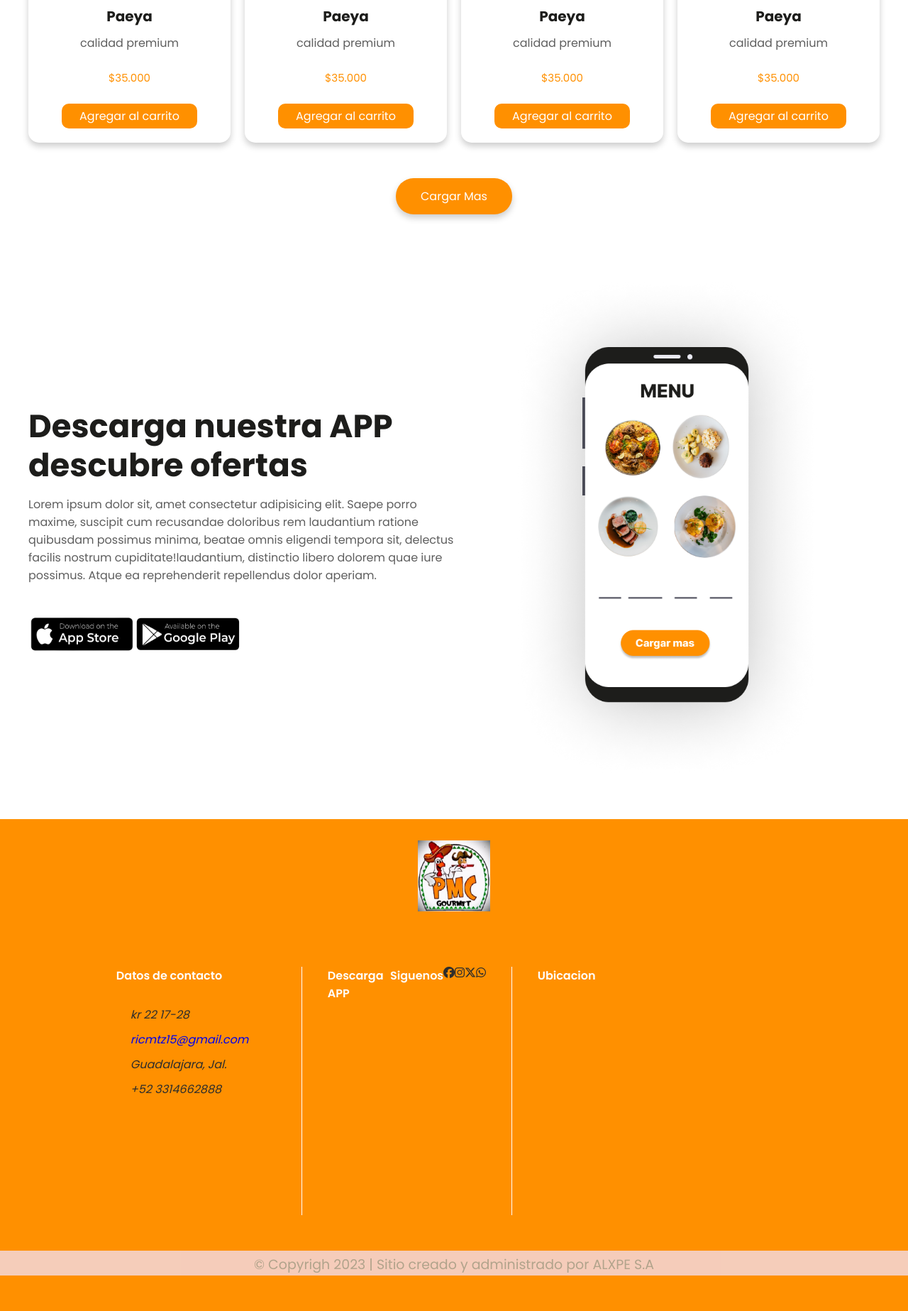
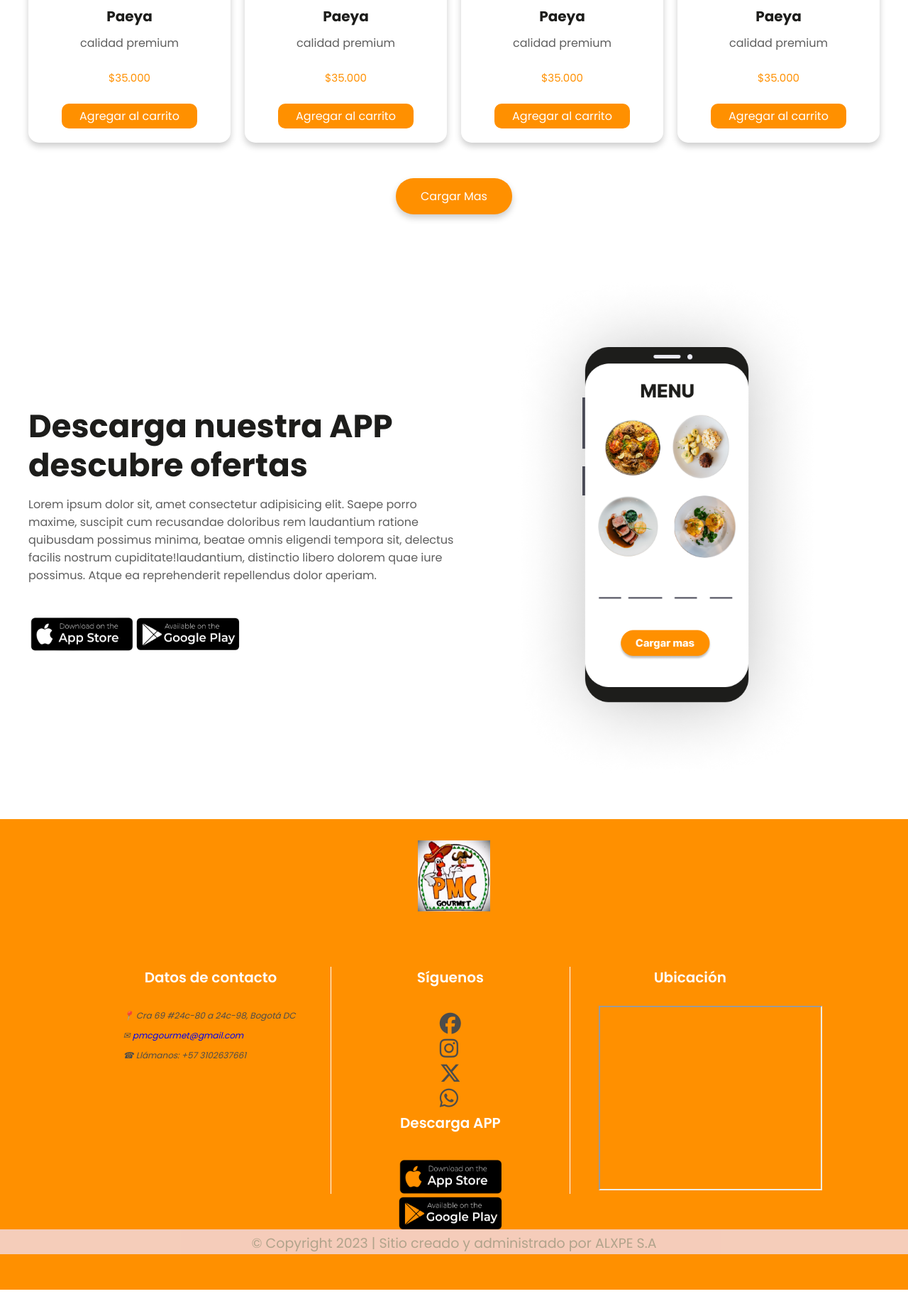
Before and after one commit to Alexhellhammer/frontend-pmc_proyect, a PHP site: page / in a window 1280 px wide. Shown: the part 1817-3664 px from the top of the page at 71% size. After the commit the page ends 3634 px from the top, so only its background shows below. Run offline with PHP 8.4, Linux system fonts and the light colour scheme; some libraries are stand-ins or nearby versions; grey boxes are pictures that could not be loaded.

Commit message:
arreglos hoover mapa e iconos

```diff
--- a/index.html
+++ b/index.html
@@ -209,9 +209,10 @@
                 Lorem ipsum dolor sit, amet consectetur adipisicing elit. Saepe porro maxime, suscipit cum recusandae doloribus rem laudantium ratione quibusdam possimus minima, beatae omnis eligendi tempora sit, delectus facilis nostrum cupiditate!laudantium, distinctio libero dolorem quae iure possimus. Atque ea reprehenderit repellendus dolor aperiam.
             </p>
             <div class="descarga">
-                <img src="img\store1.png" alt="">
-                <img src="img\store2.png" alt="">
+                <img class="app-link" src="img\store1.png" alt="">
+                <img class="app-link" src="img\store2.png" alt="">
             </div>
+
         </div>
         <div class="app-img">
             <img src="img\app.png" alt="">
@@ -219,9 +220,11 @@
     </section>
 
              <!-- footer -->
-    <footer class="footer" id="Contacto">
+     <footer class="footer" id="Contacto">
         <div class="logo-f">
+            <a href="#">
             <img src="img\IMG-20230611-WA0004.jpg" alt="">
+            </a>
         </div>
         <div class="contain-main-footer">
             <div class="contact">
@@ -229,40 +232,41 @@
                 <address>
                     <ul>
                         <li>
-                            <i>kr 22 17-28</i>
+                            📍 Cra 69 #24c-80 a 24c-98, Bogotá DC
                         </li>
                         <li>
-                            <i><a href="mailto:ricmtz15@gmail.com">ricmtz15@gmail.com</a></i>
+                            &#9993;  <a href="mailto:pmcgourmet@gmail.com">pmcgourmet@gmail.com</a>
                         </li>
                         <li>
-                            <i>Guadalajara, Jal.</i>
-                        </li>
-                        <li>
-                            <i>+52 3314662888</i>
+                            ☎ Llámanos: +57 3102637661
                         </li>
                     </ul>
                 </address>
             </div>
             <div class="descarga">
+                <div class="siguenos">
+                    <h4>Síguenos</h4>
+                    <div>
+                    <i class="fa-brands fa-facebook"></i>
+                    <i class="fa-brands fa-instagram"></i>
+                    <i class="fa-brands fa-x-twitter"></i>
+                    <i class="fa-brands fa-whatsapp"></i>
+                    </div>
+                </div>
                 <h4>Descarga APP</h4>
-                <h4>Siguenos</h4>
-                <i class="fa-brands fa-facebook"></i>
-                <i class="fa-brands fa-instagram"></i>
-                <i class="fa-brands fa-x-twitter"></i>
-                <i class="fa-brands fa-whatsapp"></i>
-                <!-- <img src="img\store1.png" alt="">
-                <img src="img\store2.png" alt=""> -->
-
+                <img src="img\store1.png" alt="">
+                <img src="img\store2.png" alt="">
             </div>
             <div class="location">
-                <h4>Ubicacion</h4>
+                <h4>Ubicación</h4>
+                <iframe src="https://www.google.com/maps/embed?pb=!1m18!1m12!1m3!1d3976.64892608572!2d-74.11132122675191!3d656541742042391!2m3!1f0!2f0!3f0!3m2!1i1024!2i768!4f11!3m3!1m2!1s0x8e3f9b908b6dc693%3A0x5f75527d28d8abd2!2sCra%2069%20%2324c-80%20a%2024c-98%2C%20Bogot%C3%A1!5e0!3m2!1ses-419!2sco!4v16989615576!5m2!1ses-419!2sco"  allowfullscreen="" loading="lazy" referrerpolicy="no-referrer-when-downgrade"></iframe>
             </div>
-
         </div>
         <div class="copy-right">
-            <span>© Copyrigh 2023 | Sitio creado y administrado por  ALXPE S.A</span>
+            <span>© Copyright 2023 | Sitio creado y administrado por ALXPE S.A</span>
         </div>
     </footer>
+
 
     <script src="script.js"></script>
 </body>
--- a/style.css
+++ b/style.css
@@ -353,6 +353,12 @@ p{
     width: 450px;
 }
 
+.app-link:hover {
+    cursor: pointer;
+    filter: brightness(1.9);
+}
+
+
  /* footer */
 
 .footer {
@@ -368,48 +374,115 @@ p{
     margin-top: 15px;
     text-align: center;
 }
- .footer .logo-f img{
+
+.footer .logo-f img {
     margin-top: 30px;
-    width:auto;
+    width: auto;
     height: 100px;
     text-align: center;
 }
- .footer .contain-main-footer{
+
+.footer .contain-main-footer {
     width: 80%;
     margin-left: 10%;
     margin-top: 8px;
     display: inline-flex;
     height: auto;
 }
- .footer .contain-main-footer .descarga img{
-    margin-top: 50px;
-    width: 100%;
-    height: 50px;
 
- }
- .footer .contain-main-footer .contact,
- .footer .contain-main-footer .descarga,
- .footer .contain-main-footer .location
- {
-    width: 29%;
-    height: 350px;
-    padding: 0px 3.5%;
-    color: #2d2d2c;
-    font-weight: 300;
- }
- .footer .contain-main-footer .contact address ul{
-    list-style:none;
- }
- .footer .contain-main-footer .contact li{
-    padding: 5px 0px 5px 20px;
-
+.footer .contain-main-footer h4 {
+    font-size: 20px;
+    color: #FFFFFF;
+    text-align: center;
+    font-weight: 600;
+    padding-bottom: 25px;
 }
 
- .footer .contain-main-footer .descarga{
-    border-right: 1px solid #FFFFFF;
-    border-left: 1px solid #FFFFFF;
+.footer .contain-main-footer .descarga {
+    display: flex;
+    flex-direction: column;
+    align-items: center;
 }
- .footer .copy-right{
+
+.footer .contain-main-footer .descarga h4 {
+    font-size: 20px;
+    color: #FFFFFF;
+    text-align: center;
+    font-weight: 600;
+    margin-bottom: 10px;
+}
+
+.footer .contain-main-footer .descarga img {
+    display: block;
+    margin: 0;
+}
+
+.footer .contain-main-footer .descarga img:hover {
+    cursor: pointer;
+    filter: brightness(1.9);
+}
+
+.footer .contain-main-footer .siguenos {
+    display: flex;
+    flex-direction: column;
+    align-items: center;
+}
+
+.footer .contain-main-footer .siguenos h4 {
+    font-size: 20px;
+    color: #FFFFFF;
+    text-align: center;
+    font-weight: 600;
+    margin-bottom: 10px;
+}
+
+.footer .contain-main-footer .siguenos i {
+    display: block;
+    margin: 0;
+    font-size: 30px;
+    margin-bottom: 5px;
+    justify-content: flex-start;
+}
+
+.footer .contain-main-footer .siguenos i:hover {
+    cursor: pointer;
+    color: #f8f81286;
+}
+
+
+.footer .contain-main-footer .contact,
+.footer .contain-main-footer .siguenos,
+.footer .contain-main-footer .descarga,
+.footer .contain-main-footer .location {
+    width: 33%;
+    height: 320px;
+    margin-top: 0px;
+    padding: 0px 2.5%;
+}
+
+.footer .contain-main-footer  address ul {
+    list-style: none;
+    padding-bottom: 20px;
+}
+
+.footer .contain-main-footer li {
+    padding: 5px 20px 5px 20px;
+}
+
+.footer .contain-main-footer li i,
+.footer .contain-main-footer {
+    color: #4c4c4b;
+    font-weight: 300;
+    font-style: normal;
+    font-size: 12px;
+}
+
+.footer .contain-main-footer .descarga {
+    border-right: 1.3px solid #FFFFFF;
+    border-left: 1.3px solid #FFFFFF;
+}
+
+.footer .copy-right {
     margin-top: 50px;
     width: 100%;
     height: 35px;
@@ -420,10 +493,17 @@ p{
     line-height: 40px;
     color: #a6a6a0;
 }
- .footer .contain-main-footer h4{
+
+.footer .contain-main-footer h4 {
     color: #FFFFFF;
     font-weight: 600;
     padding-bottom: 25px;
+}
+
+.footer .contain-main-footer .location iframe {
+    width: 110%;
+    margin: 0px 5%;
+    height: 260px;
 }
 
  /* responsive  */
```
Lines whose indentation alone changed are shown as unchanged.
